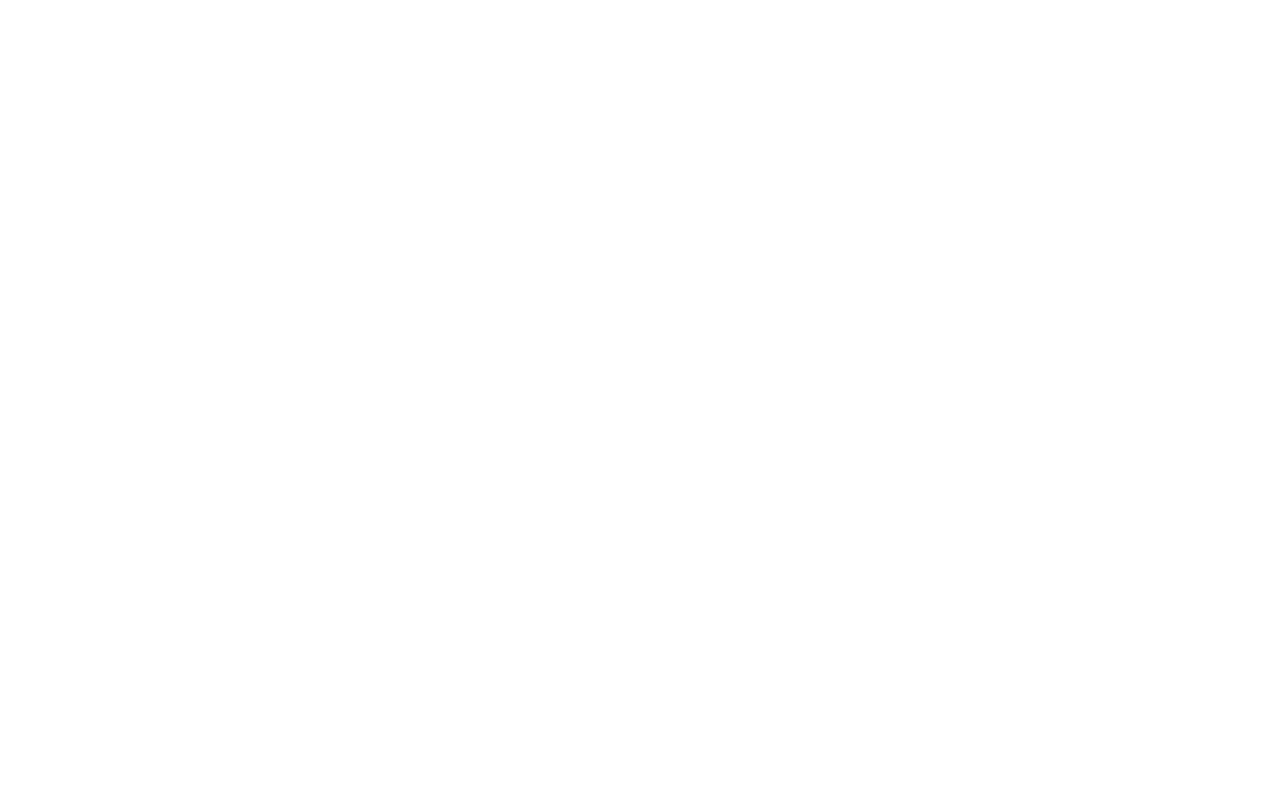
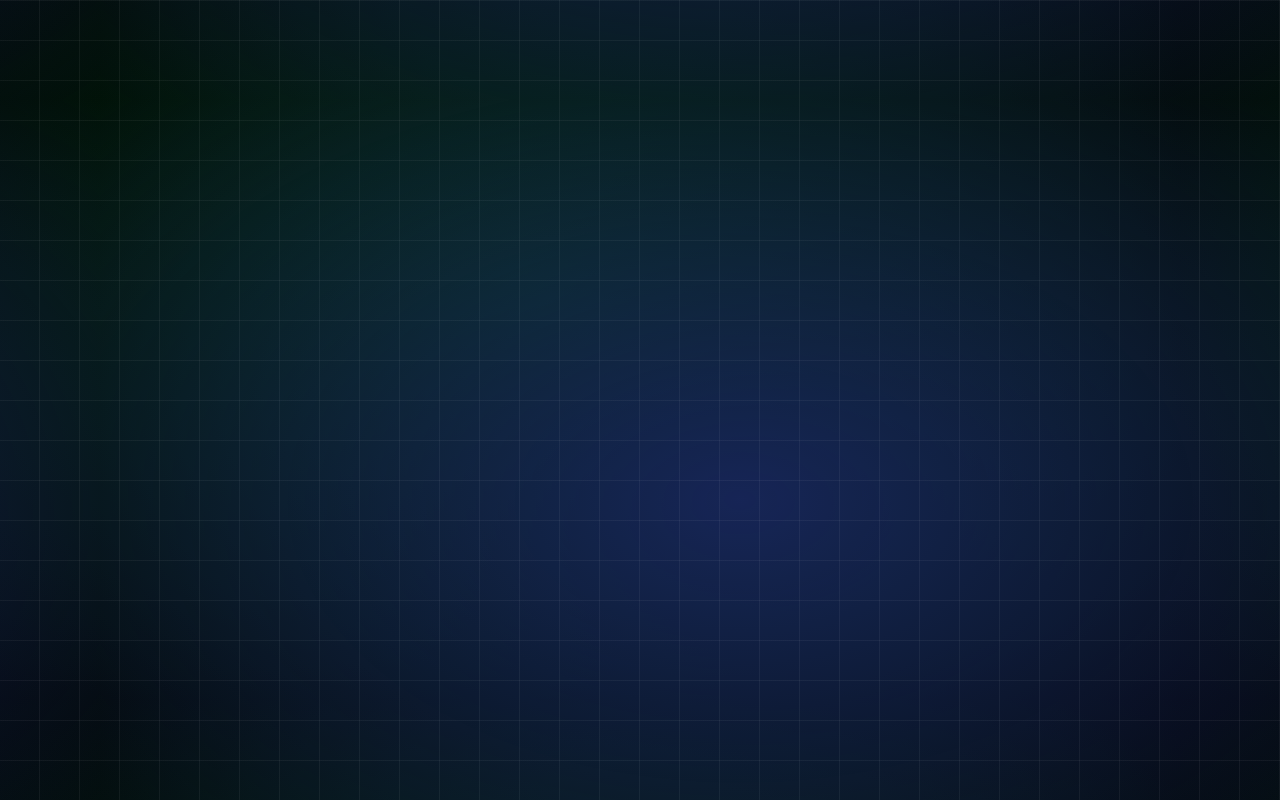
Before and after one commit to itsmefminsaf/itsmefminsaf, a Next.js app: page / in a window 1280 px wide. Built offline with nearby package versions, Linux system fonts and the light colour scheme.

Commit message:
feat: add gradient grid background for entire page

```diff
--- a/src/app/globals.css
+++ b/src/app/globals.css
@@ -7,3 +7,15 @@
   --color-rich-black: hsl(227, 23%, 8%);
   --color-night: hsl(210, 40%, 4%);
 }
+
+@layer utilities {
+  .bg-grid {
+    background-image: linear-gradient(
+        to left,
+        hsla(0, 0%, 100%, 0.05) 1px,
+        transparent 1px
+      ),
+      linear-gradient(to bottom, hsla(0, 0%, 100%, 0.05) 1px, transparent 1px);
+    background-size: 40px 40px;
+  }
+}
--- a/src/app/layout.tsx
+++ b/src/app/layout.tsx
@@ -10,7 +10,12 @@
 const RootLayout = ({ children }: Readonly<{ children: React.ReactNode }>) => {
   return (
     <html lang="en">
-      <body>{children}</body>
+      <body className="bg-black">
+        <div className="fixed pointer-events-none overflow-hidden size-full bg-position-[-100px_-100px] bg-radial from-green-950 to-transparent"></div>
+        <div className="fixed pointer-events-none overflow-hidden size-full bg-position-[100px_100px] bg-radial from-blue-950 to-transparent"></div>
+        <div className="fixed pointer-events-none overflow-hidden size-full bg-grid"></div>
+        {children}
+      </body>
     </html>
   );
 };
```
